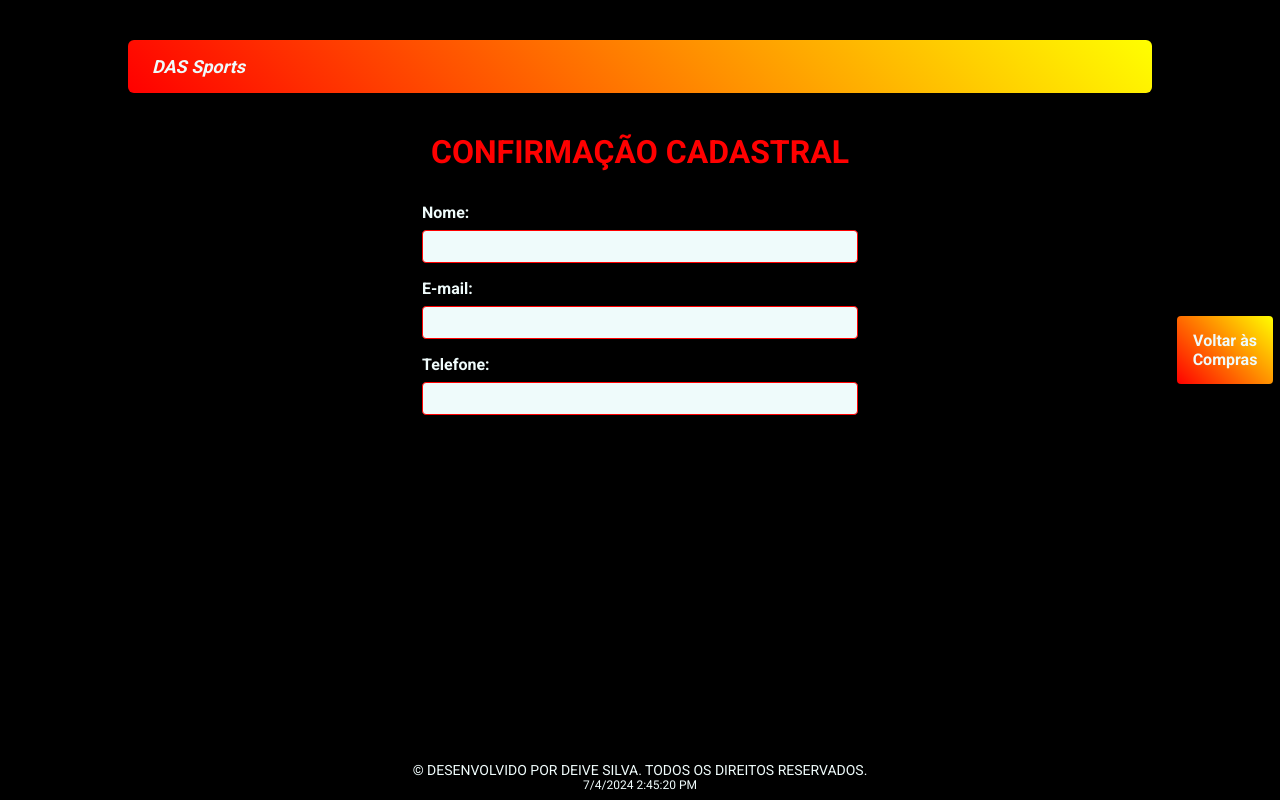
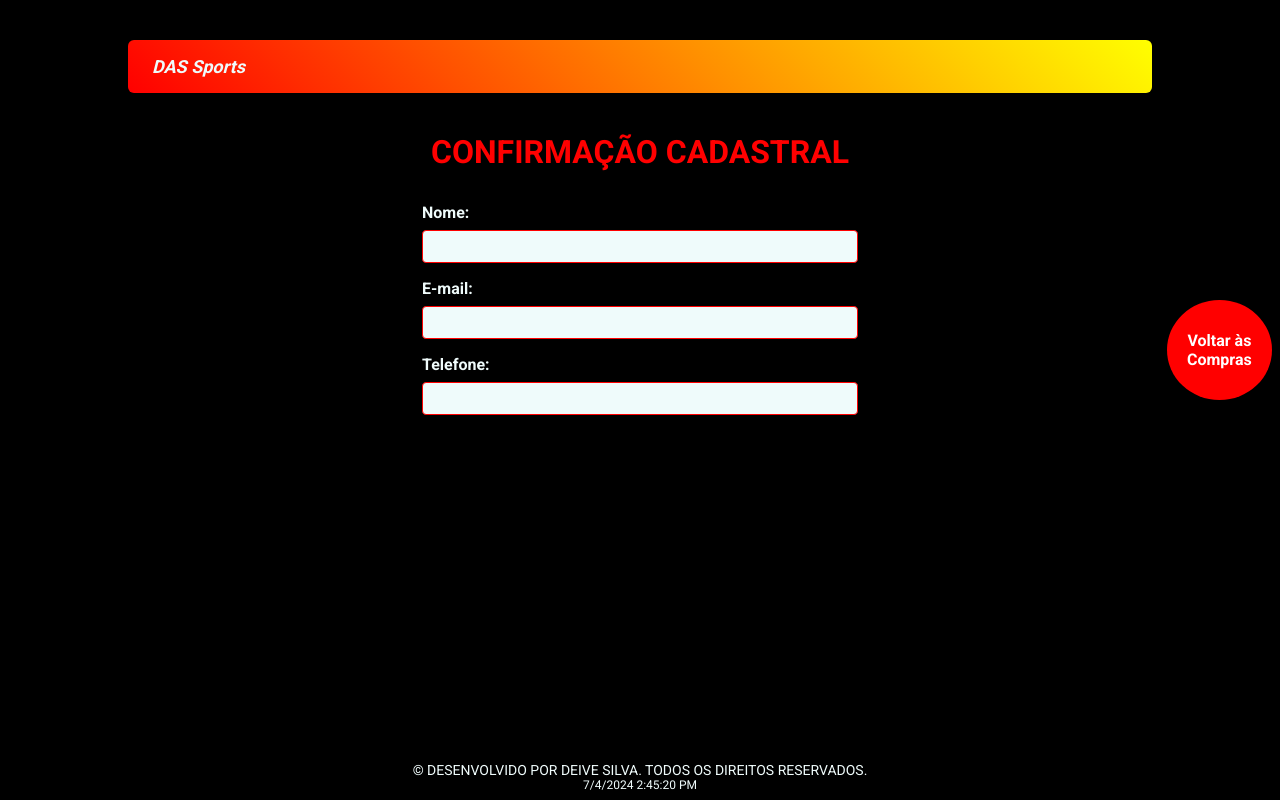
Before and after one commit to Deiveas/das-sports-cadastro, a React (Create React App) app: page /AreaCadastral in a window 1280 px wide. Built offline with nearby package versions, Linux system fonts and the light colour scheme.

Commit message:
botão voltar as compras estilizado e lógica de cadastramento melhorada

```diff
--- a/src/components/FormCadastral/index.tsx
+++ b/src/components/FormCadastral/index.tsx
@@ -28,8 +28,8 @@ const FormCadastral = () => {
   const [telefone, setTelefone] = useState('')
 
   useEffect(() => {
-    if (!estaAlterando && contatos.length > 0) {
-      const contato = contatos[0]
+    if (contatos.length > 0 && !estaAlterando) {
+      const contato = contatos[contatos.length - 1] // Pega o último contato adicionado
       setContatoSelecionado(contato.id)
       setNome(contato.nome)
       setEmail(contato.email)
@@ -41,13 +41,13 @@ const FormCadastral = () => {
     if (mensagemSucesso) {
       const timer = setTimeout(() => {
         dispatch(limparMensagemSucesso())
-      }, 5000) // Limpar a mensagem após 5 segundos
+      }, 5000)
       return () => clearTimeout(timer)
     }
   }, [mensagemSucesso, dispatch])
 
   const selecionarContato = (contatoId: number) => {
-    const contato = contatos.find((contato) => contato.id === contatoId)
+    const contato = contatos.find((c) => c.id === contatoId)
     if (contato) {
       setContatoSelecionado(contato.id)
       setNome(contato.nome)
@@ -74,7 +74,18 @@ const FormCadastral = () => {
       dispatch(setMensagemSucesso(`Cadastro de ${nome} salvo com sucesso!`))
     }
 
-    // Limpa os campos após salvar
+    // Limpa os campos e o estado após salvar
+    setNome('')
+    setEmail('')
+    setTelefone('')
+    setContatoSelecionado(null)
+    setEstaAlterando(false)
+
+    // Aqui, force um refresh do estado de contatos (opcional)
+    // dispatch(limparContatos());
+  }
+
+  const limparCampos = () => {
     setNome('')
     setEmail('')
     setTelefone('')
@@ -82,25 +93,22 @@ const FormCadastral = () => {
     setEstaAlterando(false)
   }
 
-  const handleRemover = (contatoId: number) => {
-    dispatch(removerContato(contatoId))
-    setEstaAlterando(false)
-    setContatoSelecionado(null)
-    setNome('')
-    setEmail('')
-    setTelefone('')
-  }
-
   const handleCancelar = () => {
-    setEstaAlterando(false)
-    setContatoSelecionado(null)
-    setNome('')
-    setEmail('')
-    setTelefone('')
+    limparCampos()
   }
 
   const handleVoltarCompras = () => {
     navigate('/')
+  }
+
+  const handleRemover = (contatoId: number) => {
+    dispatch(removerContato(contatoId))
+    // Limpa o formulário após remover um contato
+    setNome('')
+    setEmail('')
+    setTelefone('')
+    setContatoSelecionado(null)
+    setEstaAlterando(false)
   }
 
   return (
@@ -143,7 +151,9 @@ const FormCadastral = () => {
         </div>
       </S.FormCadastro>
       <S.VoltarContainer>
-        <S.Botao onClick={handleVoltarCompras}>Voltar às Compras</S.Botao>
+        <S.BotaoVoltar onClick={handleVoltarCompras}>
+          Voltar às Compras
+        </S.BotaoVoltar>
       </S.VoltarContainer>
       <S.BotoesContainer>
         {estaAlterando ? (
@@ -167,5 +177,4 @@ const FormCadastral = () => {
     </>
   )
 }
-
 export default FormCadastral
--- a/src/components/FormCadastral/styles.ts
+++ b/src/components/FormCadastral/styles.ts
@@ -44,8 +44,22 @@ export const VoltarContainer = styled.div`
   bottom: 400px;
   right: 5px;
   display: flex;
-  justify-content: center;
+  margin-right: 8px;
+`
+export const BotaoVoltar = styled.button`
+  background-color: ${cores.corPrincipal};
   font-size: 16px;
+  font-weight: bold;
+  color: white;
+  border: none;
+  border-radius: 50%; /* Deixa o botão redondo */
+  padding: 10px 20px; /* Ajuste o tamanho conforme necessário */
+  cursor: pointer;
+  transition: background-color 0.3s;
+
+  &:hover {
+    background-color: ${cores.corFundo}; /* Muda a cor ao passar o mouse */
+  }
 `
 
 export const Botao = styled.button`
--- a/src/pages/Home/index.tsx
+++ b/src/pages/Home/index.tsx
@@ -1,4 +1,4 @@
-import React, { useEffect } from 'react'
+import { useEffect } from 'react'
 import { useDispatch } from 'react-redux'
 import { setProdutos } from '../../store/reducers/produto'
 import { useGetProdutosQuery } from '../../services/api'
```
